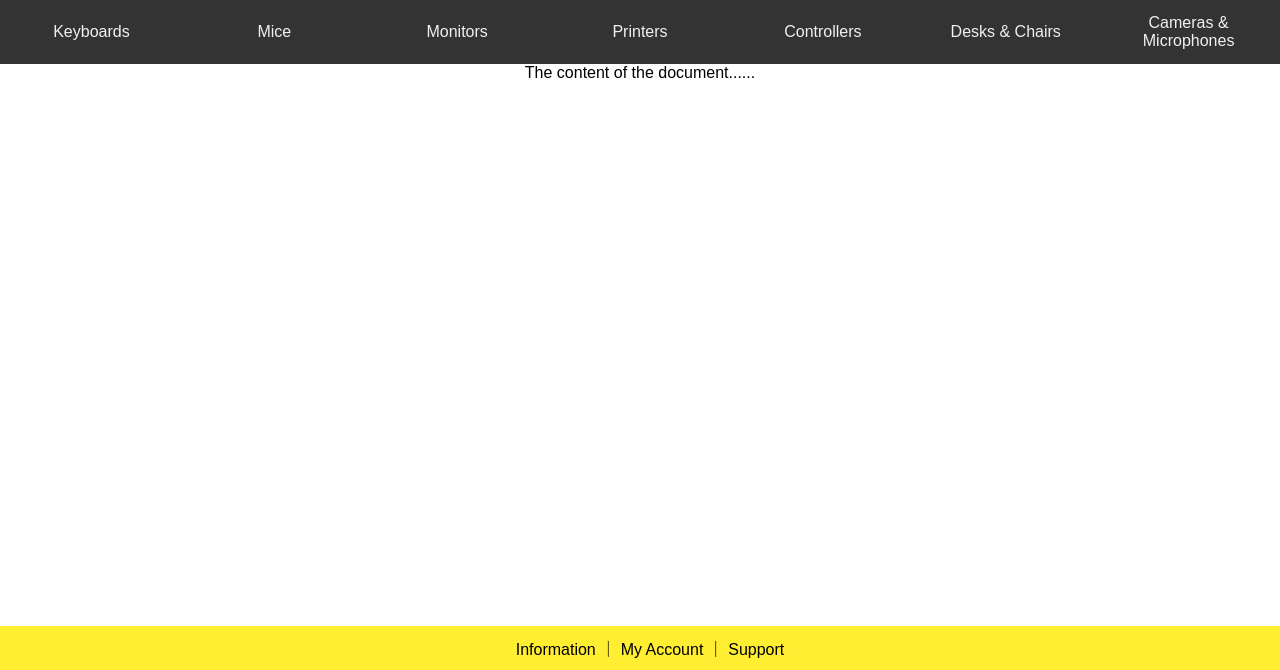
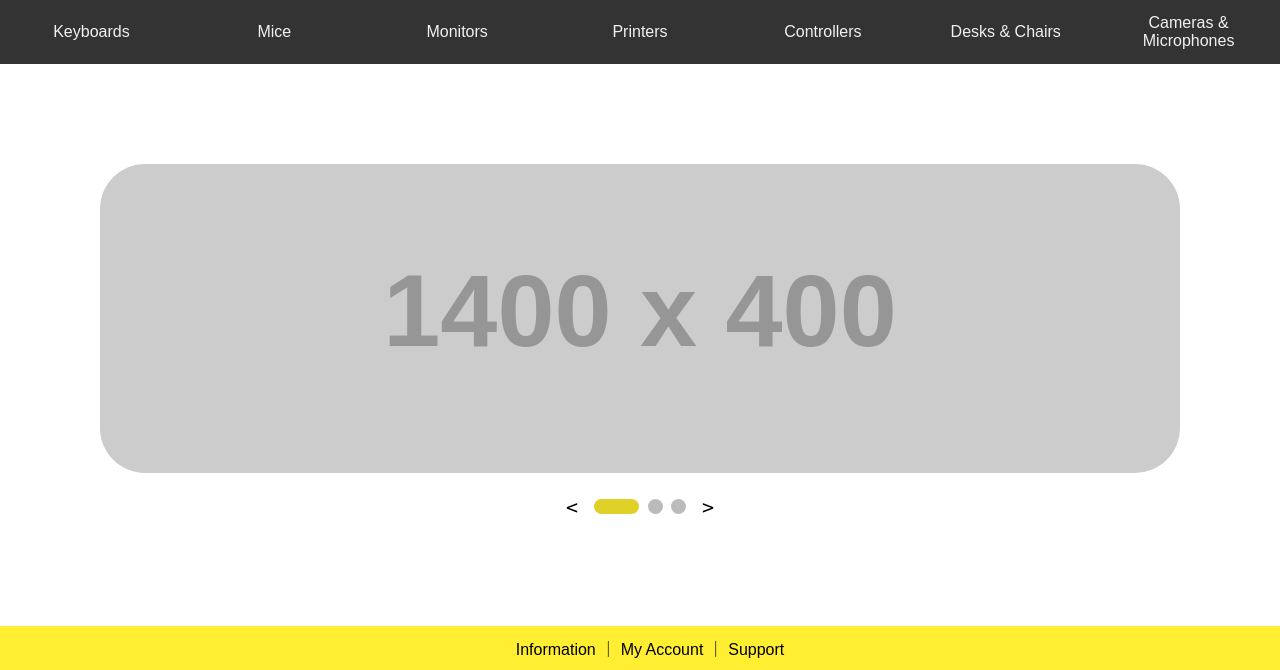
Before and after one commit to Traumatic-bot/Empowr, a Python web app: template templates/index.html in a window 1280 px wide. Shown: the part 130-800 px from the top of the page. Run offline with Jinja, Linux system fonts and the light colour scheme; the template is opened without the code that fills it, so the values that code supplies are empty; grey boxes labelled with a size stand in for pictures from a placeholder-image service; some libraries are stand-ins or nearby versions; grey boxes are pictures that could not be loaded.

Commit message:
Added carousel to hompage

```diff
--- a/static/css/style.css
+++ b/static/css/style.css
@@ -182,6 +182,70 @@ footer {
     outline: 3px solid #ffee32;
 }
 
+/* Homepage */
+
+main {
+    margin: 100px;
+}
+
+.carousel {
+    display: flex;
+    justify-content: center;
+    align-items: center;
+    flex-direction: column;
+}
+
+.featured-carousel {
+    max-width: 1400px;
+    max-height: 400px;
+}
+
+.featured-advert>img {
+    border-radius: 45px;
+    border: 0px solid black;
+}
+
+.arrow {
+    cursor: pointer;
+    width: 25px;
+    height: 25px;
+    font-size: x-large;
+    border-radius: 50%;
+    display: inline-block;
+    transition: background-color 0.6s ease;
+    margin-left: 3px;
+    margin-right: 3px;
+    justify-content: center;
+    align-items: center;
+    font-family: monospace;
+}
+
+.arrow:hover {
+    background-color: #ffee3270;
+    border-radius: 11px;
+}
+
+.dot {
+    cursor: pointer;
+    height: 15px;
+    width: 15px;
+    margin: 0 2px;
+    background-color: #bbb;
+    border-radius: 50%;
+    display: inline-block;
+    transition: background-color 0.6s ease;
+}
+
+.dot:hover {
+    background-color: #ffee32;
+}
+
+.active {
+    background-color: #e0d129;
+    width: 45px;
+    border-radius: 10px;
+}
+
 /* Registration Form */
 
 .form {
@@ -197,20 +261,20 @@ footer {
     margin: 60px auto;
 }
 
-.dropdown-container{
+.dropdown-container {
     margin-left: 40px;
     margin-right: 40px;
 }
 
-.dropdown-field:focus{
+.dropdown-field:focus {
     color: #e0d129;
 }
 
-.dropdown-field:focus + .input-highlight{
+.dropdown-field:focus+.input-highlight {
     width: 100%;
 }
 
-.dropdown-field{
+.dropdown-field {
     display: block;
     width: 100%;
     padding: 10px;
@@ -257,13 +321,13 @@ width: 100%;
     transition: all 0.3s ease;
 }
 
-.input-field:focus + .input-label {
+.input-field:focus+.input-label {
     top: -20px;
     font-size: 12px;
     color: #e0d129;
 }
 
-.input-field:focus + .input-label + .input-highlight {
+.input-field:focus+.input-label+.input-highlight {
     width: 100%;
 }
 
--- a/templates/index.html
+++ b/templates/index.html
@@ -13,7 +13,7 @@
 <body style="margin: 0px;padding: 0px;">
 
     <header>
-        <div class="header" >
+        <div class="header">
 
             <img src="../static/Empowr_Logo_C.svg" alt="Empowr Logo"
                 style="padding-top: 20px;padding-bottom: 20px; scale: 0.8;margin-left: -20px;">
@@ -26,22 +26,27 @@
             <div class="header-links" style="width: 400px;display: flex;align-items: center;height: 50px;">
                 <div class="account-links" style="width: 180px;">
                     <div href="#" style="padding-right:25px;"><span data-action="myAccountMenu" role="button"
-                            aria-label="open my account menu" aria-pressed="false" style="display: flex;"><i></i> My Account</span>
+                            aria-label="open my account menu" aria-pressed="false" style="display: flex;"><i></i> My
+                            Account</span>
                     </div>
                     <div style="justify-content: center; font-size: x-small">
                         <ul style="list-style-type:none; display: flex; padding:0px; margin:0px">
-                            <li><a href="login" rel="nofollow" target="login" style="border-right: 1px solid #5d5c5c;padding-right: 5px;">Login</a></li>
+                            <li><a href="login" rel="nofollow" target="login"
+                                    style="border-right: 1px solid #5d5c5c;padding-right: 5px;">Login</a></li>
 
-                            <li><a href="./account/signup.html" rel="nofollow" target="register"style="padding-left: 5px;">Create Account</a></li>
+                            <li><a href="./account/signup.html" rel="nofollow" target="register"
+                                    style="padding-left: 5px;">Create Account</a></li>
                         </ul>
                     </div>
 
                 </div>
 
                 <div class="basket-links">
-                    <a id="basket-links" href="#" style="margin-left:20px;padding-left: 5px;display: flex;justify-content: center;align-items: center;">
+                    <a id="basket-links" href="#"
+                        style="margin-left:20px;padding-left: 5px;display: flex;justify-content: center;align-items: center;">
                         <span class="items"><Strong>0</Strong></span>
-                        <img src="../static/Basket_Logo.svg" alt="Basket Logo" style="width: 35px;margin-left: 3px;margin-right: 3px;"></img>
+                        <img src="../static/Basket_Logo.svg" alt="Basket Logo"
+                            style="width: 35px;margin-left: 3px;margin-right: 3px;"></img>
                         <span class="price" style="margin-left: 3px;margin-right: 3px;">£0.00</span>
                         <img src="../static/Dropdown_Arrow.svg" alt="Dropdown Arrow" class="btn"
                             style="width:20px;margin-left: 3px;margin-right: 3px;"></img>
@@ -63,7 +68,62 @@
         <li><a href="#">Cameras & Microphones</a></li>
     </ul>
 
-    The content of the document......
+    <main>
+
+        <section class="carousel">
+            <div class="featured-carousel">
+                <div class="featured-advert">
+                    <img src="https://placehold.co/1400x400?text=1" style="width:100%">
+                </div>
+
+                <div class="featured-advert">
+                    <img src="https://placehold.co/1400x400?text=2" style="width:100%">
+                </div>
+
+                <div class="featured-advert">
+                    <img src="https://placehold.co/1400x400?text=3" style="width:100%">
+                </div>
+            </div>
+            <br>
+            <div style="text-align:center">
+                <span class="arrow" id="left-arrow" onclick="plusSlides(-1)">&lt;</span>
+                <span class="dot" onclick="currentSlide(1)"></span>
+                <span class="dot" onclick="currentSlide(2)"></span>
+                <span class="dot" onclick="currentSlide(3)"></span>
+                <span class="arrow" id="right-arrow" onclick="plusSlides(1)">&gt;</span>
+            </div>
+
+            <script>
+                let slideIndex = 1;
+                showSlides(slideIndex);
+
+                function plusSlides(n) {
+                    showSlides(slideIndex += n);
+                }
+
+                function currentSlide(n) {
+                    showSlides(slideIndex = n);
+                }
+
+                function showSlides(n) {
+                    let i;
+                    let slides = document.getElementsByClassName("featured-advert");
+                    let dots = document.getElementsByClassName("dot");
+                    if (n > slides.length) { slideIndex = 1 }
+                    if (n < 1) { slideIndex = slides.length }
+                    for (i = 0; i < slides.length; i++) {
+                        slides[i].style.display = "none";
+                    }
+                    for (i = 0; i < dots.length; i++) {
+                        dots[i].className = dots[i].className.replace(" active", "");
+                    }
+                    slides[slideIndex - 1].style.display = "block";
+                    dots[slideIndex - 1].className += " active";
+                }
+            </script>
+        </section>
+
+    </main>
 
     <footer>
         <div class="footer-links" style="color: black;">
```
Lines whose indentation alone changed are shown as unchanged.
